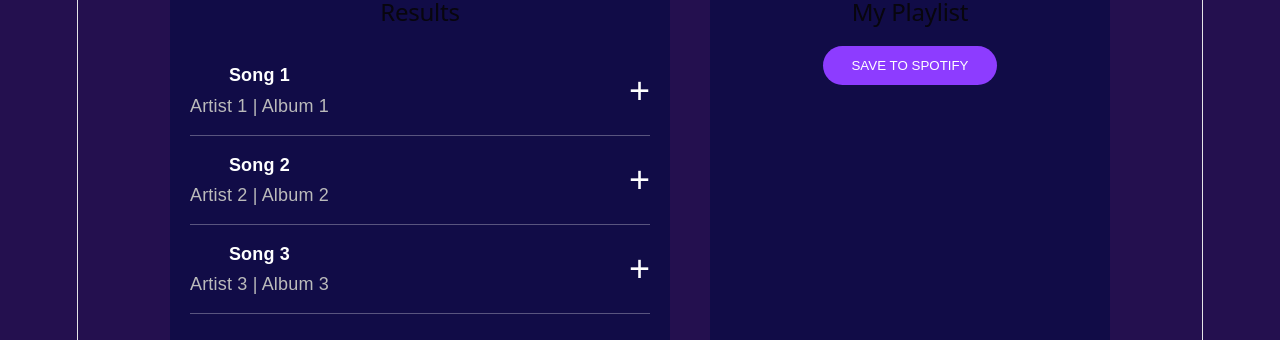
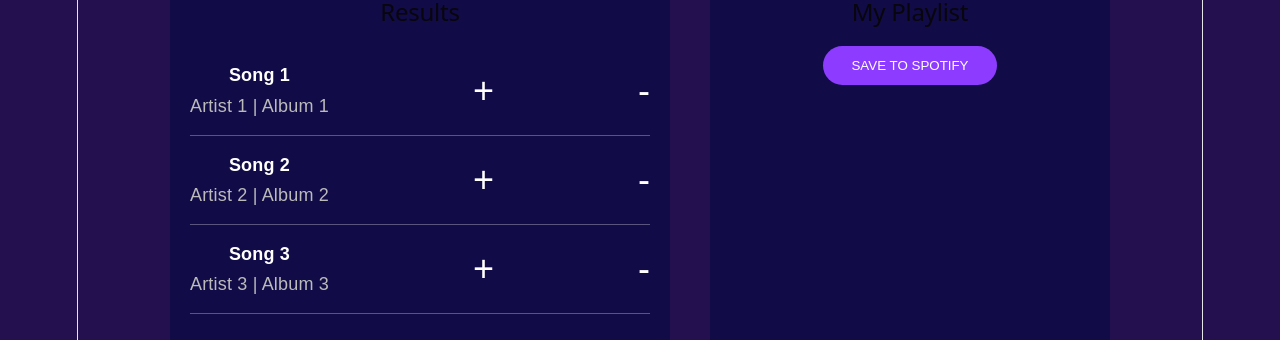
Before and after one commit to ThomasEarll-Shand/Jammming, a React (Vite) app: page / in a window 1280 px wide. Shown: the part 360-700 px from the top of the page. Built offline with nearby package versions, Linux system fonts and the light colour scheme.

Commit message:
added button to remove song from playlist

```diff
--- a/src/App.jsx
+++ b/src/App.jsx
@@ -38,6 +38,11 @@ function App() {
     }
   }
 
+  function removeTrack(track) {
+    const updatedTracks = playlistTracks.filter((playlistTrack) => playlistTrack.id !== track.id);
+    setPlaylistTracks(updatedTracks);
+  }
+
   return (
     <div className="app">
       <header>
@@ -51,7 +56,11 @@ function App() {
 
         <div className="playlist-container">
           <SearchResults searchResults={searchResults} onAddTrack={addTrack} />
-          <Playlist playlistName={playlistName} playlistTracks={playlistTracks} />
+          <Playlist
+            playlistName={playlistName}
+            playlistTracks={playlistTracks}
+            onRemoveTrack={removeTrack}
+          />
         </div>
       </main>
     </div>
--- a/src/Components/Playlist/Playlist.jsx
+++ b/src/Components/Playlist/Playlist.jsx
@@ -1,14 +1,14 @@
 import "./Playlist.css";
 import Tracklist from "../Tracklist/Tracklist";
 
-function Playlist({ playlistName, playlistTracks }) {
+function Playlist({ playlistName, playlistTracks, onRemoveTrack }) {
   return (
     <section className="playlist">
       <h2>{playlistName}</h2>
 
       <button className="spotify-button">SAVE TO SPOTIFY</button>
 
-      <Tracklist tracks={playlistTracks} />
+      <Tracklist tracks={playlistTracks} onRemoveTrack={onRemoveTrack} />
     </section>
   );
 }
--- a/src/Components/Track/Track.jsx
+++ b/src/Components/Track/Track.jsx
@@ -1,9 +1,13 @@
 import "./Track.css";
 
-function Track({ track = [] , onAddTrack }) {
+function Track({ track = [] , onAddTrack, onRemoveTrack }) {
 
   function handleAddTrack() {
     onAddTrack(track);
+  }
+
+  function handleRemoveTrack() {
+    onRemoveTrack(track);
   }
 
   return (
@@ -16,6 +20,9 @@ function Track({ track = [] , onAddTrack }) {
       <button className="track-button" onClick={handleAddTrack}>
         +
       </button>
+      <button className="track-button" onClick={handleRemoveTrack}>
+        -
+      </button>
     </div>
   );
 }
--- a/src/Components/Tracklist/Tracklist.jsx
+++ b/src/Components/Tracklist/Tracklist.jsx
@@ -1,11 +1,16 @@
 import "./Tracklist.css";
 import Track from "../Track/Track";
 
-function Tracklist({ tracks = [], onAddTrack }) {
+function Tracklist({ tracks = [], onAddTrack, onRemoveTrack }) {
   return (
     <div className="track-list">
       {tracks.map((track) => (
-        <Track key={track.id} track={track} onAddTrack={onAddTrack} />
+        <Track
+          key={track.id}
+          track={track}
+          onAddTrack={onAddTrack}
+          onRemoveTrack={onRemoveTrack}
+        />
       ))}
     </div>
   );
```
